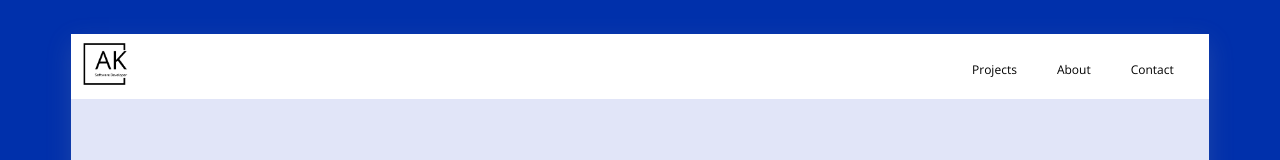
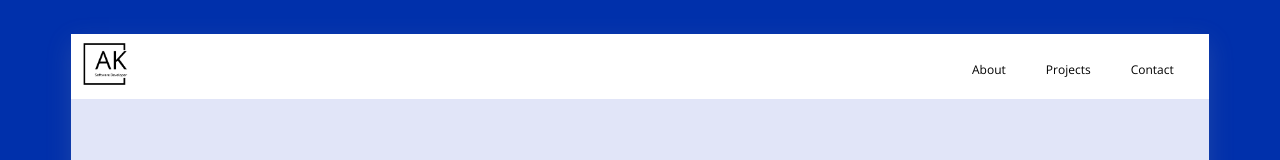
Before and after one commit to OKodovbetskyi/Portfolio, a React (Create React App) app: page / in a window 1280 px wide. Shown: the top 160 px of the page. Built offline with nearby package versions, Linux system fonts and the light colour scheme.

Commit message:
Added mobile menu for mobile versions

```diff
--- a/src/components/Nav.js
+++ b/src/components/Nav.js
@@ -5,14 +5,10 @@ import logo from '../assets/ak-low-resolution-logo-black-on-white-background.png
 import Skills from './Skills';
 import Projects from './Projects';
 import { Link } from 'react-router-dom';
+import { Contact } from './Contact';
 const Nav = (props) =>{
    const [isOpen, setIsOpen] = useState(false);
-   const [selected, setSelected] = useState({
-      Home: true,
-      Skills: false,
-      Projects: false,
-      Education: false,
-    })
+
     const scrollToSection = (elRef) => {
          const scrollLocation ={
             top: (elRef.current.offsetTop)-100,
@@ -20,16 +16,14 @@ const Nav = (props) =>{
         }
         window.scrollTo(scrollLocation);
     }
-    const selectHandler = (name)=>{
-      setSelected({[name] : true})
-    }
     return(
+      <>
      <nav className="navbar">
       <Link to="/"><img className="nav-logo" src={logo} /></Link>
       <div className="navbar-links">
-        <Link onClick={()=>selectHandler('Projects')} className={selected.Projects && 'selected'} to="/projects">Projects</Link>
-        <Link onClick={()=>selectHandler('Education')} className={selected.Education && 'selected'} to="/education">About</Link>
-        <Link onClick={()=>selectHandler('Education')} className={selected.Education && 'selected'} to="/education">Contact</Link>
+      <Link   to="/about">About</Link>
+      <Link   to="/projects">Projects</Link>
+      <Link to="/contact-me">Contact</Link>
       </div>
       <div className="navbar-hamburger" onClick={() => setIsOpen(!isOpen)}>
         <div className={`navbar-hamburger-line ${isOpen ? 'open' : ''}`}></div>
@@ -38,8 +32,29 @@ const Nav = (props) =>{
         <div className={`navbar-hamburger-line ${isOpen ? 'open' : ''}`}></div>
       </div>
   </nav>
+  {isOpen ? <>
+    <div className='mobile-menu' >
+
+   </div>
+       <div className='hamburger-menu'>
+       <div class="close-icon"  onClick={() => setIsOpen(!isOpen)}>
+       <div class="close-icon-circle">
+         <span class="close-icon-line"></span>
+         <span class="close-icon-line"></span>
+        </div>
+        </div>
+       <Link onClick={() => setIsOpen(!isOpen)} to="/">Home</Link>
+       <Link onClick={() => setIsOpen(!isOpen)} to="/about">About</Link>
+       <Link onClick={() => setIsOpen(!isOpen)} to="/projects">Projects</Link>
+       <Link onClick={() => setIsOpen(!isOpen)} to="/contact-me">Contact</Link>
+   </div>
+   </>
+  : ''
+   }
+
+    </>
     )
-}
+  }
 export default Nav;
      /*<Link to="/">Home </Link>
         <Link to="#skills">Skills</Link>
```
